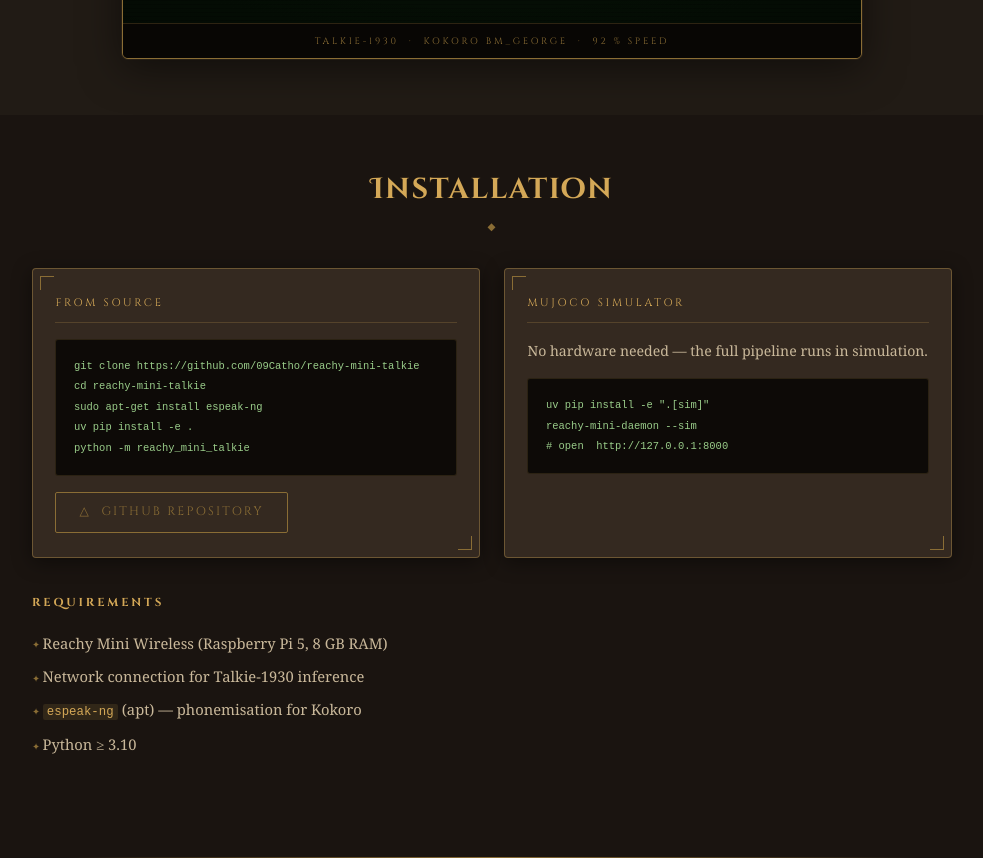
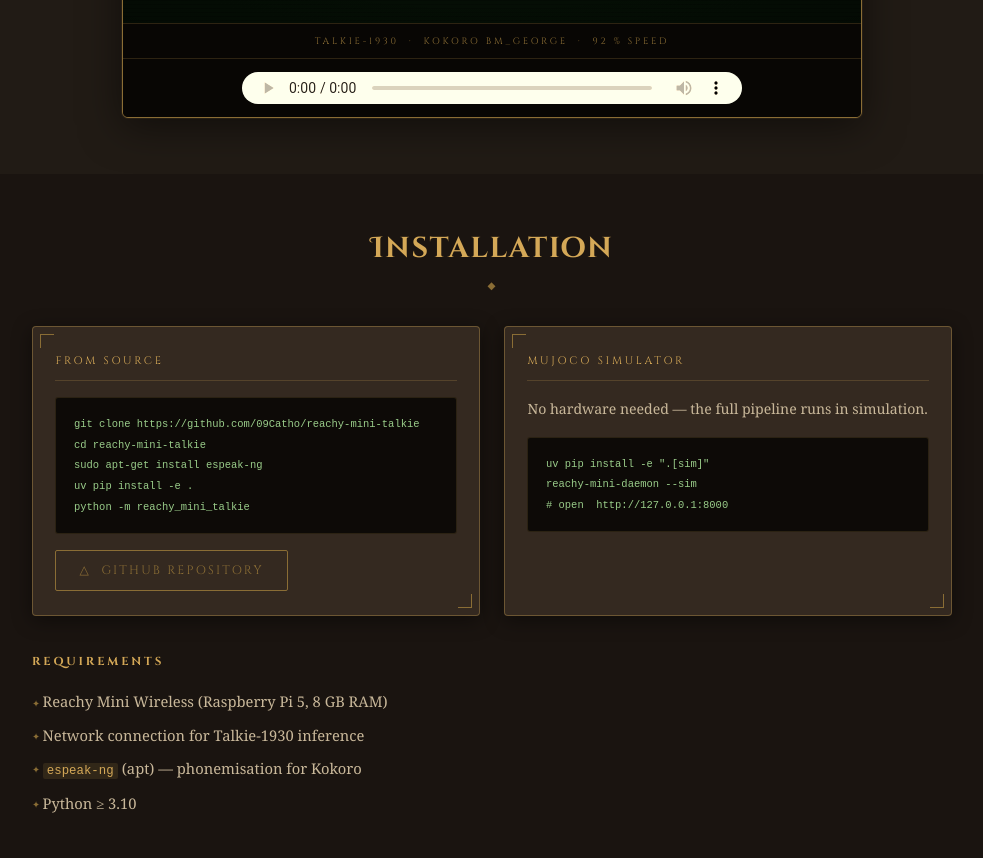
Before and after one commit to 09Catho/reachy-mini-talkie, a plain HTML site: page index.html in a window 1280 px wide. Shown: the part 2645-3503 px from the top of the page, without its empty margins (148-1131 px from the left). Drawn offline with nearby package versions, Linux system fonts and the light colour scheme; a web font is replaced by a local one.

Commit message:
feat: add real Kokoro audio sample to demo section

```diff
--- a/index.html
+++ b/index.html
@@ -355,6 +355,12 @@
     <div class="radio-panel-bottom">
       <span class="panel-label">TALKIE-1930 &nbsp;&middot;&nbsp; KOKORO bm_george &nbsp;&middot;&nbsp; 92&nbsp;% SPEED</span>
     </div>
+
+    <div class="radio-audio">
+      <audio controls preload="metadata">
+        <source src="assets/sample.wav" type="audio/wav" />
+      </audio>
+    </div>
   </div>
 </section>
 
--- a/style.css
+++ b/style.css
@@ -705,6 +705,22 @@
 }
 
 
+/* Audio player inside radio panel */
+.radio-audio {
+  background: #080604;
+  border-top: 1px solid rgba(212,168,87,0.18);
+  padding: 0.8rem 1.2rem;
+  display: flex;
+  justify-content: center;
+}
+.radio-audio audio {
+  width: 100%;
+  max-width: 500px;
+  height: 32px;
+  filter: sepia(0.4) hue-rotate(5deg);
+  accent-color: var(--gold);
+}
+
 /* ══════════════════════  INSTALL SECTION  ═══════════════════════ */
 
 .install-section {
```
Also changed, not shown: 2 other files.
